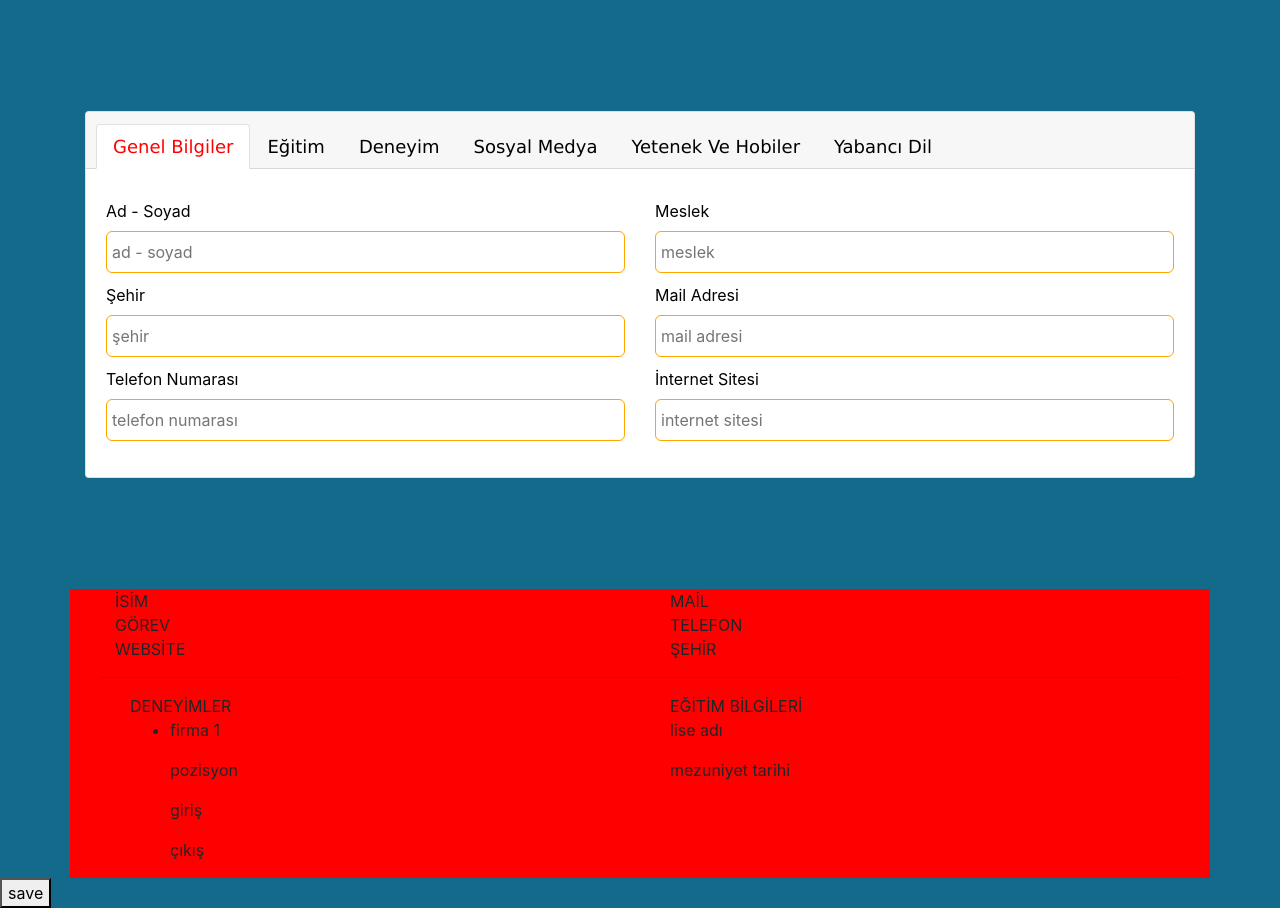
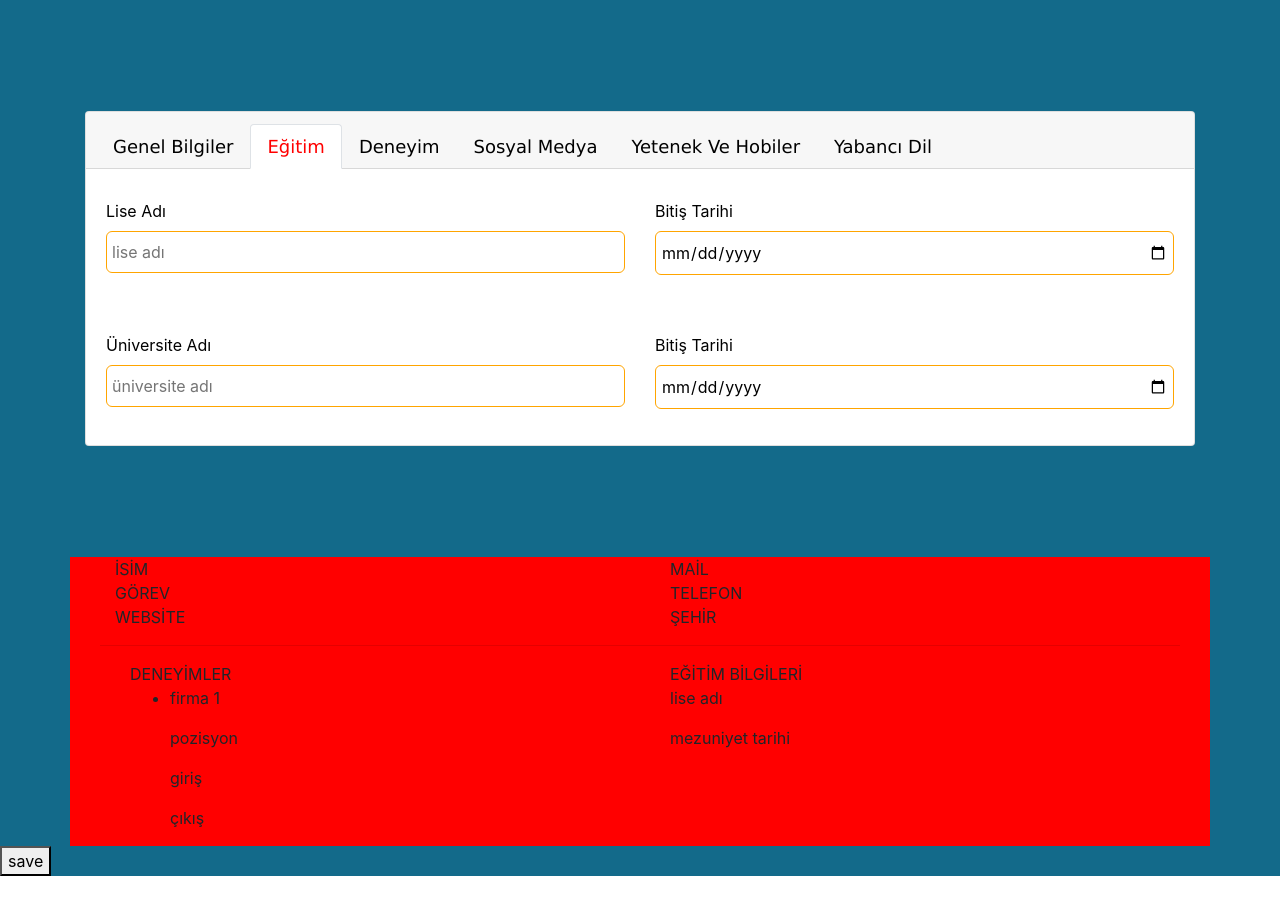
Before and after one commit to mehmetalibuber/cv-maker, a Vue app: page / in a window 1280 px wide. After the commit the page ends 876 px from the top, so only its background shows below. Built offline with nearby package versions, Linux system fonts and the light colour scheme.

Commit message:
eğitim vmodel

```diff
--- a/src/App.vue
+++ b/src/App.vue
@@ -5,7 +5,7 @@
       <div class="tabs-section">
         <b-card no-body>
           <b-tabs card>
-            <b-tab title="Genel Bilgiler" active>
+            <b-tab title="Genel Bilgiler">
               <b-card-text>
                 <form>
                   <div class="form-group validate-form">
@@ -79,7 +79,7 @@
                 </form>
               </b-card-text>
             </b-tab>
-            <b-tab title="Eğitim">
+            <b-tab title="Eğitim" active>
               <b-card-text>
                 <form action="">
                   <div class="form-group">
@@ -91,11 +91,12 @@
                           type="text"
                           required
                           placeholder="lise adı"
+                          v-model="lise"
                         />
                       </div>
                       <div class="col">
                         <label for="lisebitis">Bitiş Tarihi</label> <br />
-                        <input id="lisebitis" type="date" />
+                        <input id="lisebitis" type="date" v-model="liseBitis" />
                       </div>
                     </div>
                     <div class="row mt-5">
@@ -105,11 +106,16 @@
                           id="universite"
                           type="text"
                           placeholder="üniversite adı"
+                          v-model="universite"
                         />
                       </div>
                       <div class="col">
                         <label for="unibitis">Bitiş Tarihi</label> <br />
-                        <input id="unibitis" type="date" />
+                        <input
+                          id="unibitis"
+                          type="date"
+                          v-model="universiteBitis"
+                        />
                       </div>
                     </div>
                   </div>
@@ -414,6 +420,11 @@ export default {
       telefon: "",
       site: "",
 
+      lise: "",
+      liseBitis: "",
+      universite: "",
+      universiteBitis: "",
+
       Deneyimler: [],
       Deneyim: {
         firma: "",
```
